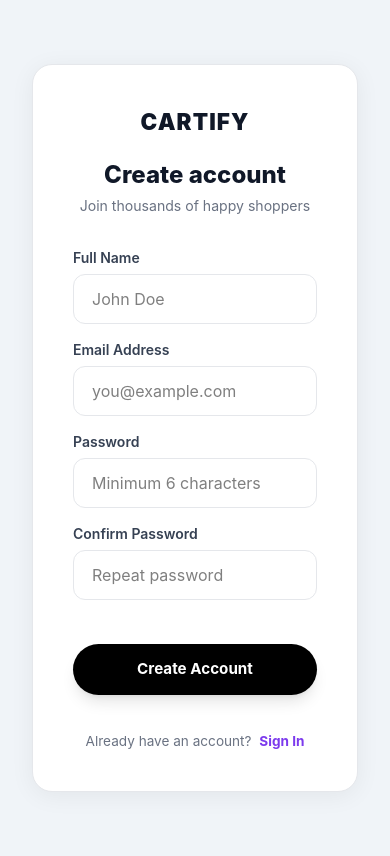
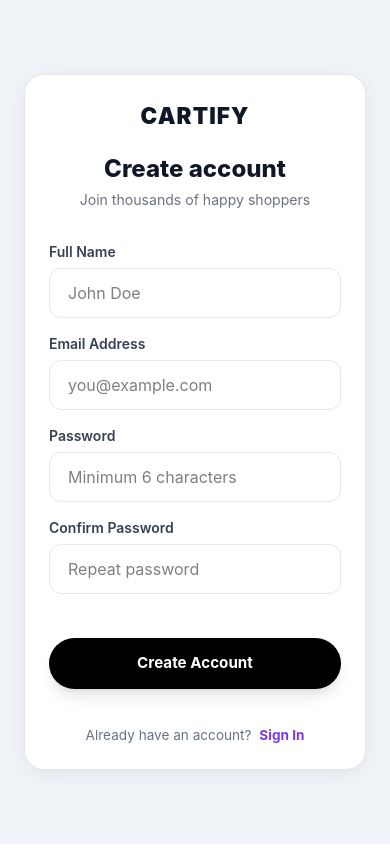
Before and after one commit to hamzakhan64/cartify-, a React (Vite) app: page /signup in a window 390 px wide. Built offline with nearby package versions, Linux system fonts and the light colour scheme; no server answers.

Commit message:
fixing sign in and sign up responsiveness

```diff
--- a/src/pages/Signin.jsx
+++ b/src/pages/Signin.jsx
@@ -38,8 +38,8 @@ function Signin() {
     }
 
     return (
-        <div className="min-h-screen flex items-start justify-center p-16 px-8 bg-[#f0f4f8] font-sans">
-            <div className="bg-white border border-gray-200 rounded-[1.25rem] p-10 w-full max-w-[420px] m-auto shadow-[0_4px_24px_rgba(0,0,0,0.06)]">
+        <div className="min-h-screen flex items-start justify-center p-6 sm:p-8 md:p-16 bg-[#f0f4f8] font-sans">
+            <div className="bg-white border border-gray-200 rounded-[1.25rem] p-6 sm:p-10 w-full max-w-[420px] m-auto shadow-[0_4px_24px_rgba(0,0,0,0.06)]">
                 {/* Logo */}
                 <div className="text-center mb-8">
                     <Link to="/" className="no-underline block mb-5">
--- a/src/pages/Signup.jsx
+++ b/src/pages/Signup.jsx
@@ -44,8 +44,8 @@ function Signup() {
     }
 
     return (
-        <div className="min-h-screen flex items-start justify-center p-16 px-8 bg-[#f0f4f8] font-sans">
-            <div className="bg-white border border-gray-200 rounded-[1.25rem] p-10 w-full max-w-[420px] m-auto shadow-[0_4px_24px_rgba(0,0,0,0.06)]">
+        <div className="min-h-screen flex items-start justify-center p-6 sm:p-8 md:p-16 bg-[#f0f4f8] font-sans">
+            <div className="bg-white border border-gray-200 rounded-[1.25rem] p-6 sm:p-10 w-full max-w-[420px] m-auto shadow-[0_4px_24px_rgba(0,0,0,0.06)]">
                 <div className="text-center mb-8">
                     <Link to="/" className="no-underline block mb-5">
                         <span className="text-[1.4rem] font-black text-gray-900 tracking-wider"><span className="text-[#7c3aed]"></span> CARTIFY</span>
```
